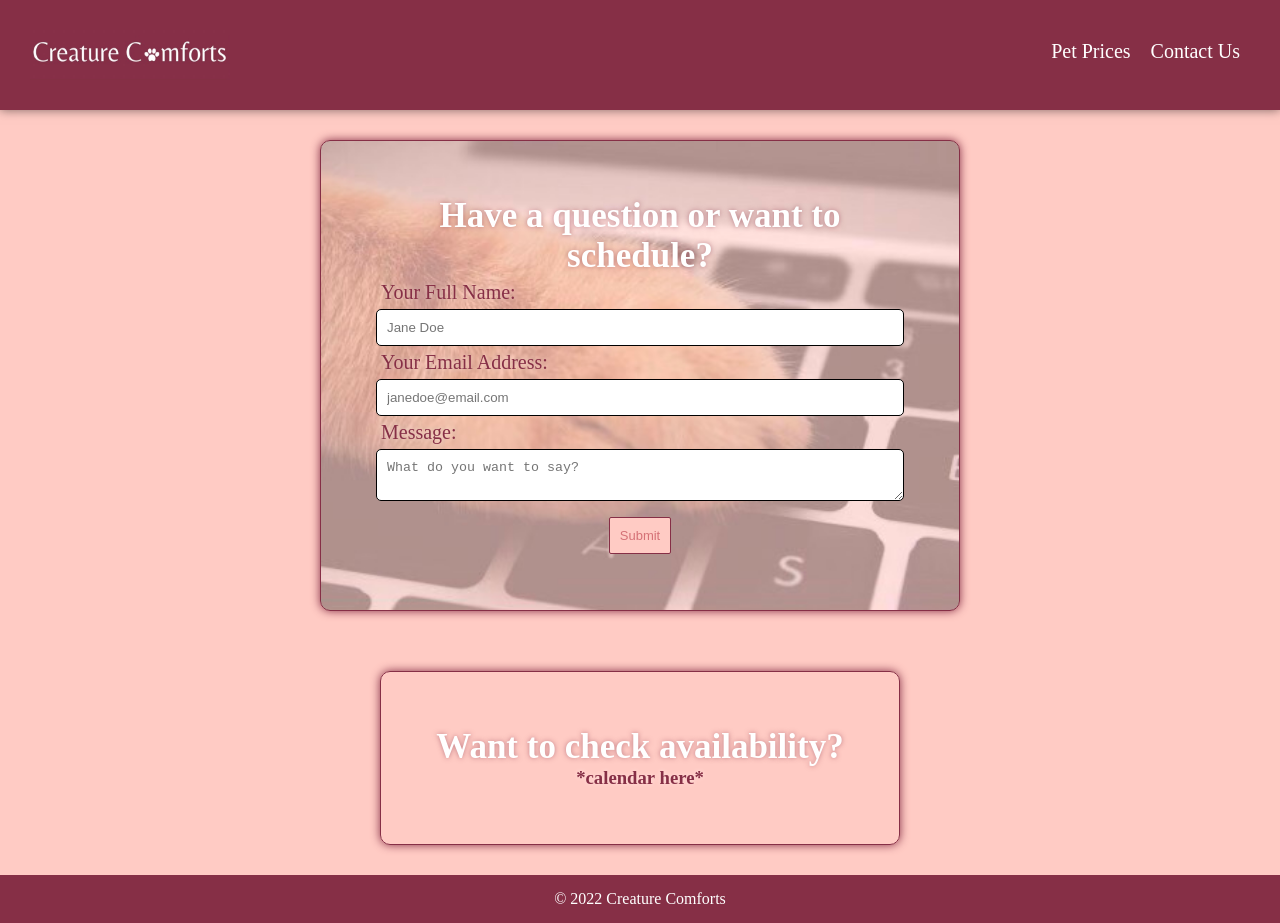
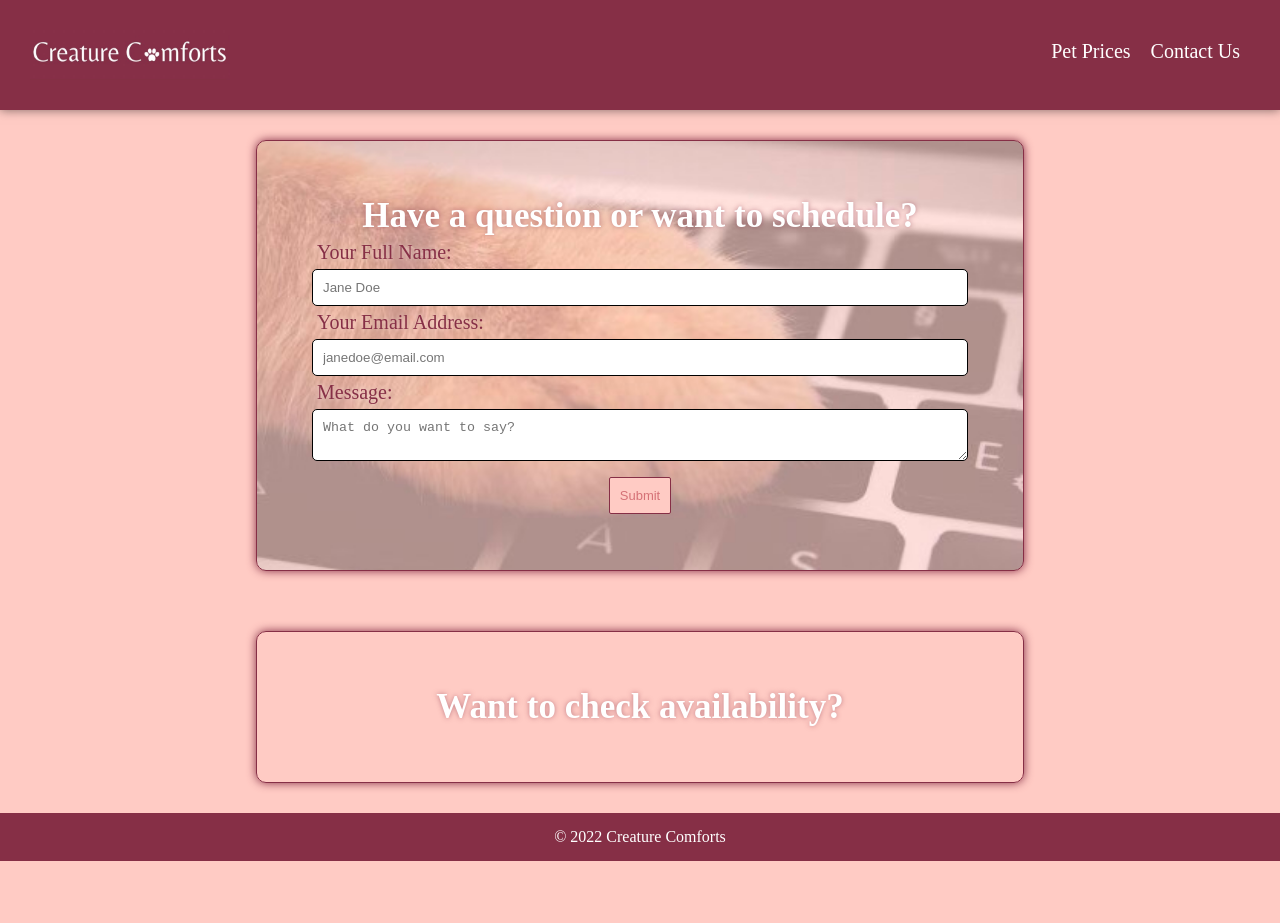
Before and after one commit to klynmc/cc, a React (Create React App) app in the folder client/: page /contact in a window 1280 px wide. After the commit the page ends 861 px from the top, so only its background shows below. Built offline with nearby package versions, Linux system fonts and the light colour scheme.

Commit message:
install calendar package

```diff
--- a/client/package.json
+++ b/client/package.json
@@ -9,6 +9,7 @@
     "@testing-library/user-event": "^13.5.0",
     "moment": "^2.29.1",
     "react": "^17.0.2",
+    "react-calendar": "^3.7.0",
     "react-dom": "^17.0.2",
     "react-redux": "^7.2.6",
     "react-router-dom": "^6.2.1",
--- a/client/src/components/Contact/Calendar/calendar.css
+++ b/client/src/components/Contact/Calendar/calendar.css
@@ -1,22 +1 @@
-/* .calendar-div {
-    margin: 30px;
-    display: flex;
-    flex-direction: column;
-    padding: 55px;
-    color: #862F46;
-    text-shadow: 0 0 5px rgba(255, 255, 255, 0.5);
-    border: 1px solid #862F46;
-    box-shadow: 0 0 10px rgba(134, 47, 70, 1);
-    border-radius: 10px;
-}
-
-.calendar-div h2{
-    color: white;
-    text-shadow: 0 0 5px rgba(134, 47, 70, 0.5);
-    font-size: 35px;
-    text-align: center;
-}
-
-.calendar-div h3 {
-   text-align: center;
-} */
+@import 'react-calendar/dist/Calendar.css';
--- a/client/src/components/Contact/Calendar/index.js
+++ b/client/src/components/Contact/Calendar/index.js
@@ -1,13 +1,17 @@
-import React from 'react'
+import React, {useState} from 'react'
 import './calendar.css'
+import reactCalendar from 'react-calendar'
 
 function Calendar() {
+
+    const [value, onChange] = useState(new Date());
 
     return (
         <div className="calendar-div">
                 <h2>Want to check availability?</h2>
                 <div className="calendar">
-                    <h3>*calendar here*</h3>
+                   {/*  <h3>*calendar here*</h3>  */}
+                    {/* {reactCalendar()} */}
                 </div>
         </div>
     )
--- a/client/src/components/Contact/contact.css
+++ b/client/src/components/Contact/contact.css
@@ -17,7 +17,7 @@
     display: flex;
     flex-direction: column;
     padding: 55px;
-    width: 50%;
+    width: 60%;
     color: #862F46;
     text-shadow: 0 0 5px rgba(255, 255, 255, 0.5);
     border: 1px solid #862F46;
@@ -85,6 +85,7 @@ label {
     border: 1px solid #862F46;
     box-shadow: 0 0 10px rgba(134, 47, 70, 1);
     border-radius: 10px;
+    width: 60%;
 }
 
 .calendar-div h2{
```
Also changed, not shown: 1 other file (tests, documents, lock files or other folders).
